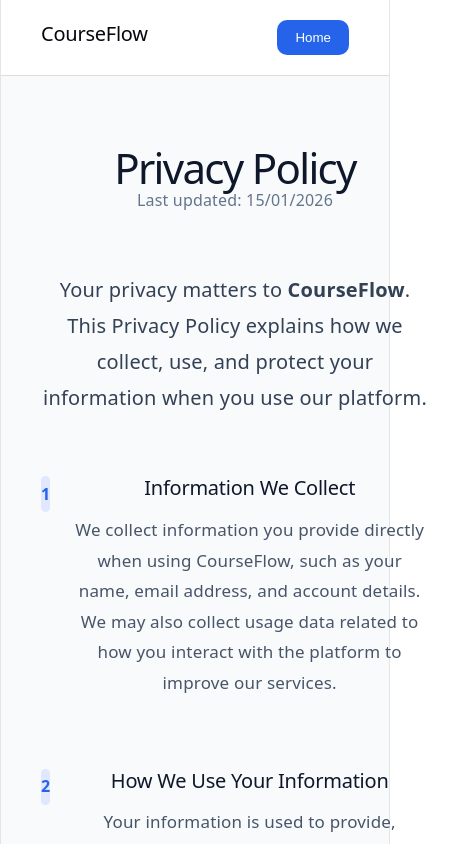
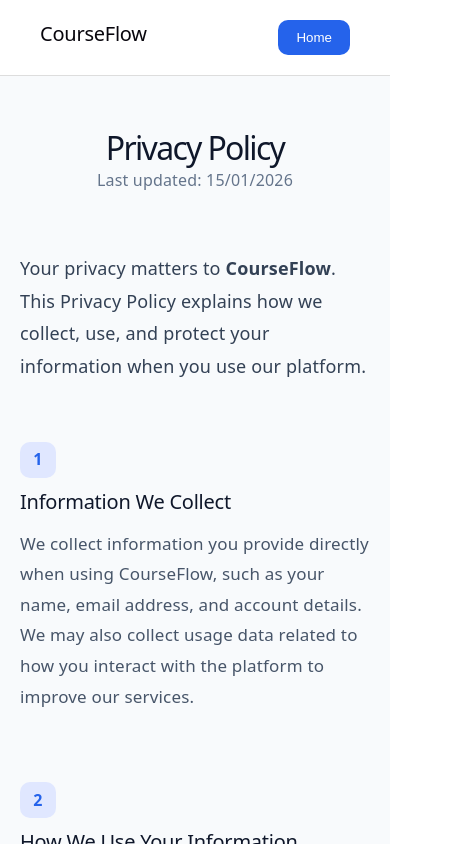
Before and after one commit to ACM-JUIT/Team-12-CourseFlow, a React (Vite) app in the folder client/: page / in a window 390 px wide. Shown: the top 844 px of the page, 469 px wide, since content can reach past the window. Built offline with nearby package versions, Linux system fonts and the light colour scheme.

Commit message:
Fix privacy policy layout and footer

```diff
--- a/client/src/index.css
+++ b/client/src/index.css
@@ -52,18 +52,19 @@
 
 body {
   margin: 0;
+  min-width: 320px;
+  min-height: 100vh;
+  background: white;
 }
 
 #root {
-  width: 1126px;
-  max-width: 100%;
-  margin: 0 auto;
-  text-align: center;
-  border-inline: 1px solid var(--border);
-  min-height: 100svh;
-  display: flex;
-  flex-direction: column;
-  box-sizing: border-box;
+  width: 100%;
+  min-height: 100vh;
+}
+
+#root {
+  width: 100%;
+  min-height: 100vh;
 }
 
 h1,
@@ -77,20 +78,24 @@
   font-size: 56px;
   letter-spacing: -1.68px;
   margin: 32px 0;
+
   @media (max-width: 1024px) {
     font-size: 36px;
     margin: 20px 0;
   }
 }
+
 h2 {
   font-size: 24px;
   line-height: 118%;
   letter-spacing: -0.24px;
   margin: 0 0 8px;
+
   @media (max-width: 1024px) {
     font-size: 20px;
   }
 }
+
 p {
   margin: 0;
 }
--- a/client/src/pages/PrivacyPolicy.css
+++ b/client/src/pages/PrivacyPolicy.css
@@ -6,19 +6,25 @@
 
 .privacy-content {
   width: 100%;
-  max-width: none;
+  max-width: 1200px;
+  margin: 0 auto;
   padding: 60px 40px;
+  box-sizing: border-box;
+  text-align: left;
 }
+
 
 .privacy-content h1 {
   font-size: 42px;
   margin-bottom: 10px;
   color: #0f172a;
+  text-align: center;
 }
 
 .last-updated {
   color: #64748b;
   margin-bottom: 60px;
+  text-align: center;
 }
 
 .intro {
@@ -26,10 +32,12 @@
   line-height: 1.8;
   margin-bottom: 60px;
   color: #334155;
+  text-align: left;
 }
 
 .policy-section {
   display: flex;
+  align-items: flex-start;
   gap: 20px;
   margin-bottom: 70px;
 }
@@ -37,6 +45,7 @@
 .section-number {
   width: 36px;
   height: 36px;
+  min-width: 36px;
   border-radius: 10px;
   background: #e0e7ff;
   color: #2563eb;
@@ -46,13 +55,38 @@
   justify-content: center;
 }
 
+.section-content {
+  flex: 1;
+}
+
 .section-content h2 {
   margin-bottom: 15px;
   color: #0f172a;
+  text-align: left;
 }
 
 .section-content p {
   color: #475569;
   line-height: 1.8;
   font-size: 17px;
+  text-align: left;
 }
+
+@media (max-width: 768px) {
+  .privacy-content {
+    padding: 40px 20px;
+  }
+
+  .privacy-content h1 {
+    font-size: 32px;
+  }
+
+  .intro {
+    font-size: 18px;
+  }
+
+  .policy-section {
+    flex-direction: column;
+    gap: 12px;
+  }
+}
```
